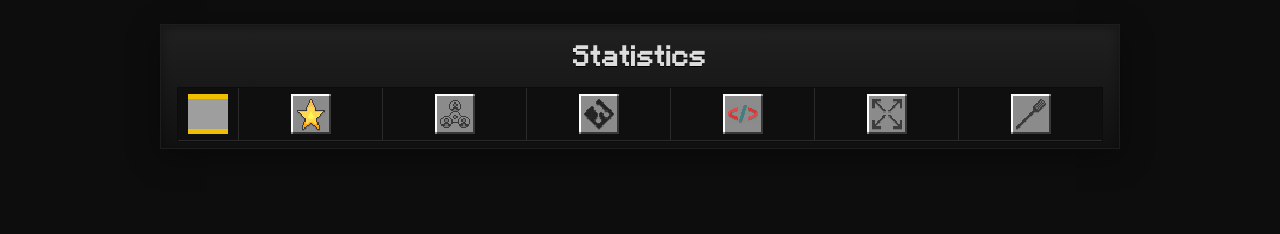
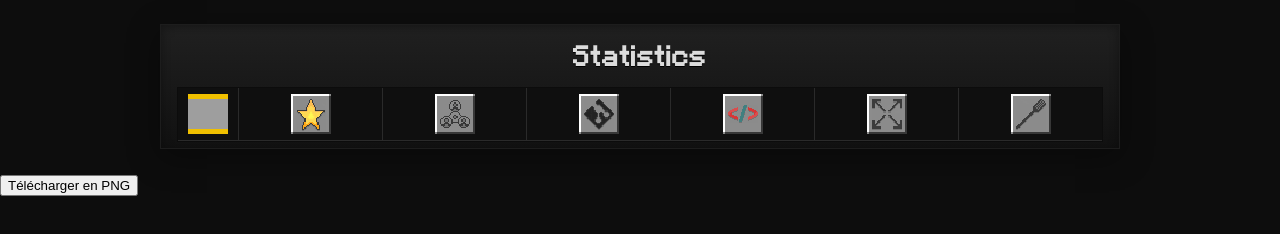
Before and after one commit to DiscartGauthier/MinecraftGitProfile, a plain HTML site: page statistics.html in a window 1280 px wide. Drawn offline with nearby package versions, Linux system fonts and the light colour scheme; no server answers; grey boxes are pictures that could not be loaded; files whose address does not match are found by name.

Commit message:
:tada: new btn for download img

```diff
--- a/statistics.html
+++ b/statistics.html
@@ -5,6 +5,7 @@
 <meta name="viewport" content="width=device-width, initial-scale=1" />
 <title>Minecraft Stats</title>
 <link rel="stylesheet" href="style/Statistics.css">
+<script src="https://cdn.jsdelivr.net/npm/html2canvas@1.4.1/dist/html2canvas.min.js" defer></script>
 <script defer type = "module" src="script/statistics.js"></script>
 </head>
 <body>
@@ -33,6 +34,9 @@
   </table>
   <table id="table"></table>
 </div>
+<button id="downloadStats" class="download-btn">
+    Télécharger en PNG
+  </button>
 
 </body>
 </html>
```
